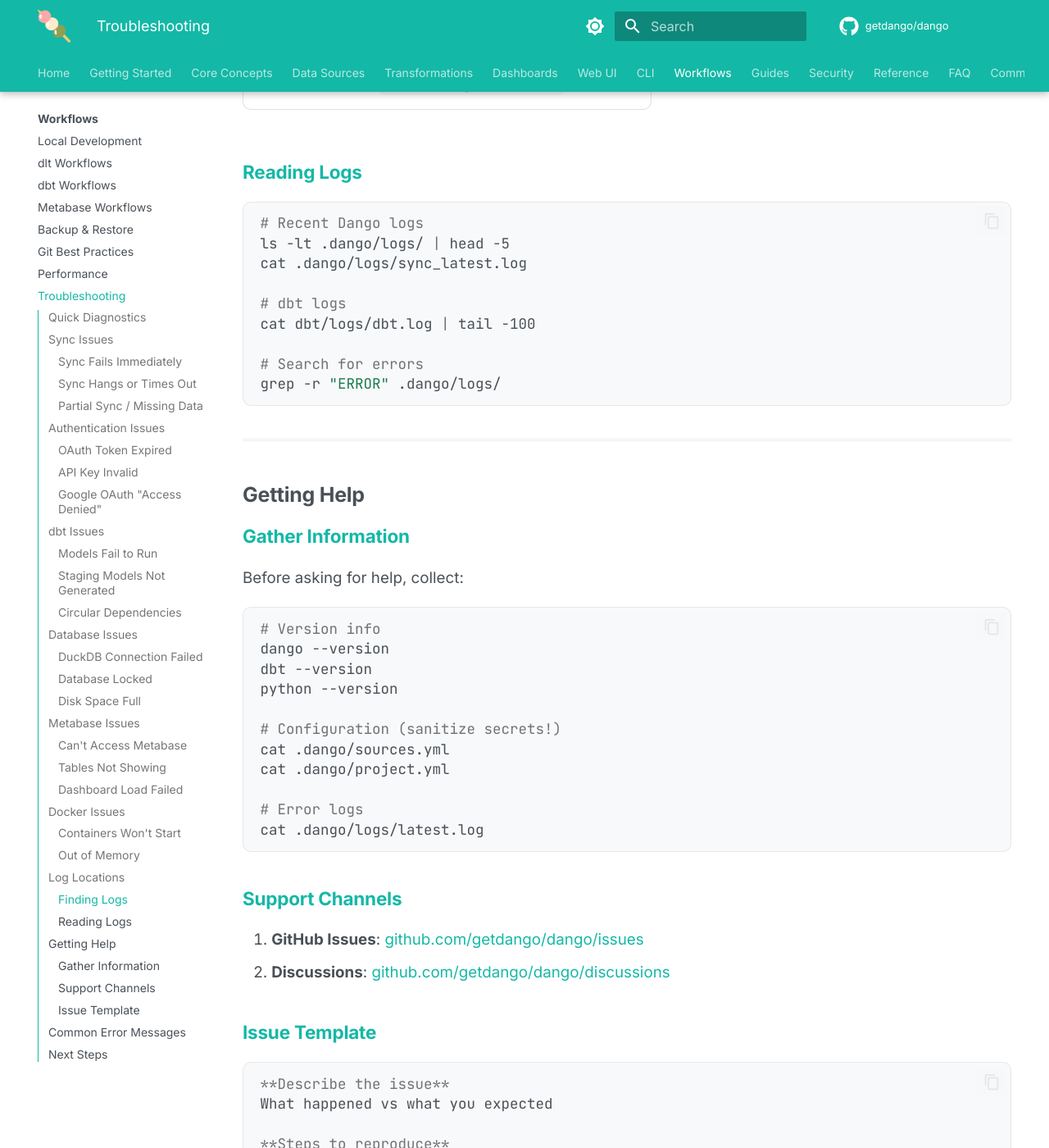
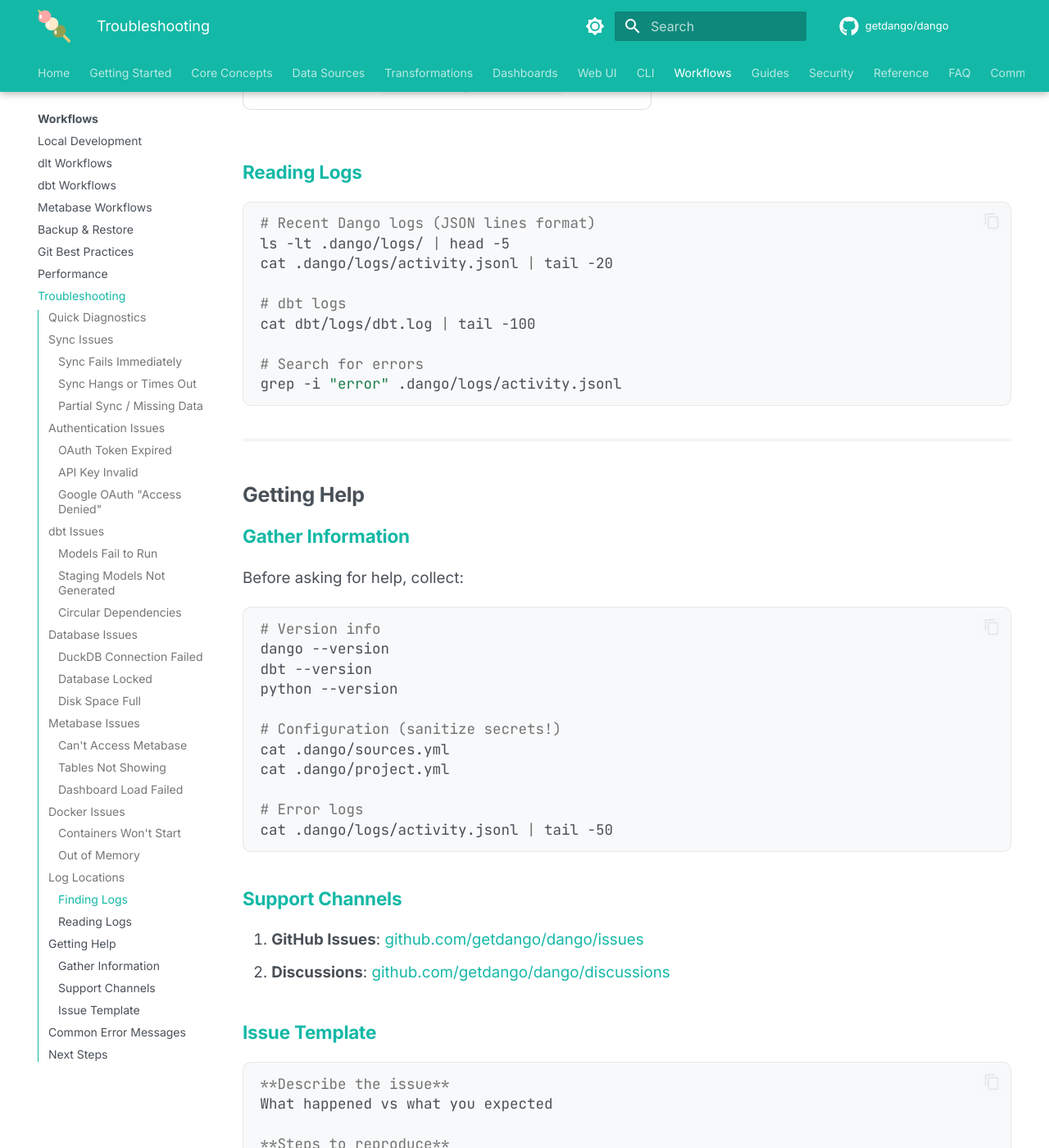
Before and after one commit to getdango/docs, an MkDocs documentation site: the page built from docs/workflows/troubleshooting.md, in a window 1280 px wide and 1400 px high, scrolled down 8953 px. Shown: the whole window at 82% size. Built offline with MkDocs 1.6.1 and Material for MkDocs 9.7.7, drawn with Linux system fonts in a browser that asks for light colours; comment, search, counter and statistics services are not loaded; the version menu is left out.

Commit message:
fix: correct log file name in troubleshooting docs
- Change sync_latest.log to activity.jsonl (actual file name)
- Change latest.log to activity.jsonl in gather info section

🤖 Generated with [Claude Code](https://claude.com/claude-code)

Co-Authored-By: Claude Opus 4.5 <noreply@anthropic.com>

````diff
--- a/docs/workflows/troubleshooting.md
+++ b/docs/workflows/troubleshooting.md
@@ -337,15 +337,15 @@ dango start
 ### Reading Logs
 
 ```bash
-# Recent Dango logs
+# Recent Dango logs (JSON lines format)
 ls -lt .dango/logs/ | head -5
-cat .dango/logs/sync_latest.log
+cat .dango/logs/activity.jsonl | tail -20
 
 # dbt logs
 cat dbt/logs/dbt.log | tail -100
 
 # Search for errors
-grep -r "ERROR" .dango/logs/
+grep -i "error" .dango/logs/activity.jsonl
 ```
 
 ---
@@ -367,7 +367,7 @@ cat .dango/sources.yml
 cat .dango/project.yml
 
 # Error logs
-cat .dango/logs/latest.log
+cat .dango/logs/activity.jsonl | tail -50
 ```
 
 ### Support Channels
````
